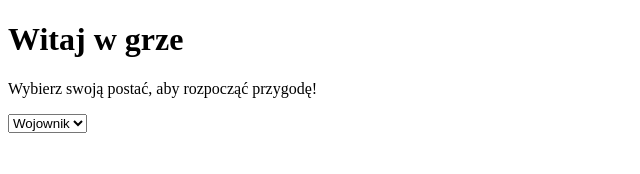
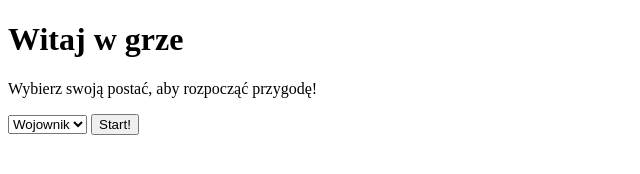
Before and after one commit to mieszko201208-blip/nauka-programowania-w-javascript, a plain HTML site: page index.html in a window 1280 px wide. Shown: the whole page, without its empty margins (0-640 px from the left). Drawn offline with Linux system fonts and the light colour scheme.

Commit message:
Dodsno przycisk urachamiania

```diff
--- a/index.html
+++ b/index.html
@@ -10,5 +10,6 @@
 			<option value="mage">Mag</option>
 			<option value="archer">Łucznik</option>
 		</select>
+		<button>Start!</button>
 	</body>
 </html>
```
